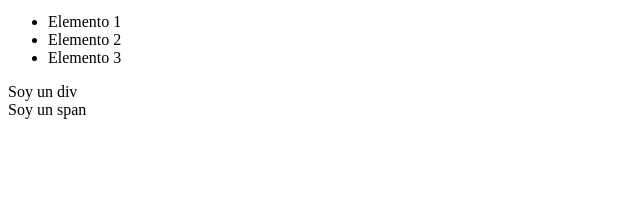
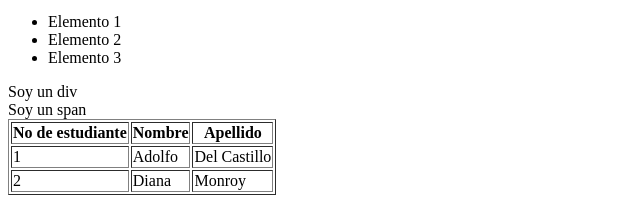
Before and after one commit to SRE-Adolfo-MX/adolfoing1523, a plain HTML site: page index.html in a window 1280 px wide. Shown: the part 699-902 px from the top of the page, without its empty margins (0-640 px from the left). Before the commit the page ends 826 px from the top, so only its background shows below. Drawn offline with Linux system fonts and the light colour scheme.

Commit message:
Tablas en index

```diff
--- a/index.html
+++ b/index.html
@@ -34,5 +34,27 @@
     <span>
         Soy un span <!--Bloque-->
     </span>
+    <br>
+    <table border="1">
+        <thead>
+            <tr>
+                <th>No de estudiante</th>
+                <th>Nombre</th>
+                <th>Apellido</th>
+            </tr>
+        </thead>
+        <tbody>
+            <tr>
+                <td>1</td>
+                <td>Adolfo</td>
+                <td>Del Castillo</td>
+            </tr>
+            <tr>
+                <td>2</td>
+                <td>Diana</td>
+                <td>Monroy</td>
+            </tr>
+        </tbody>
+    </table>
 </body>
 </html>
```
